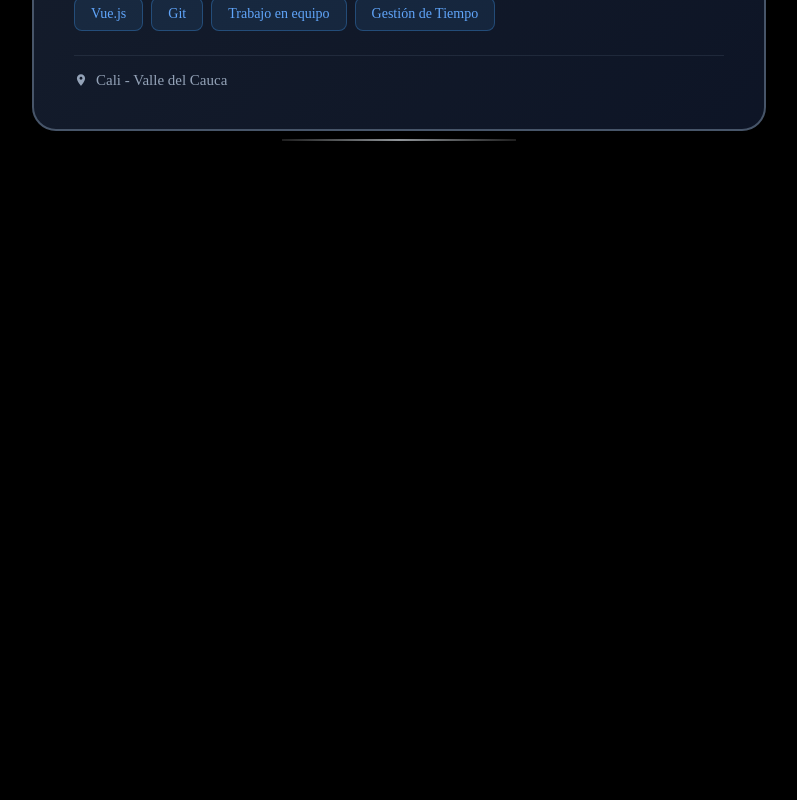
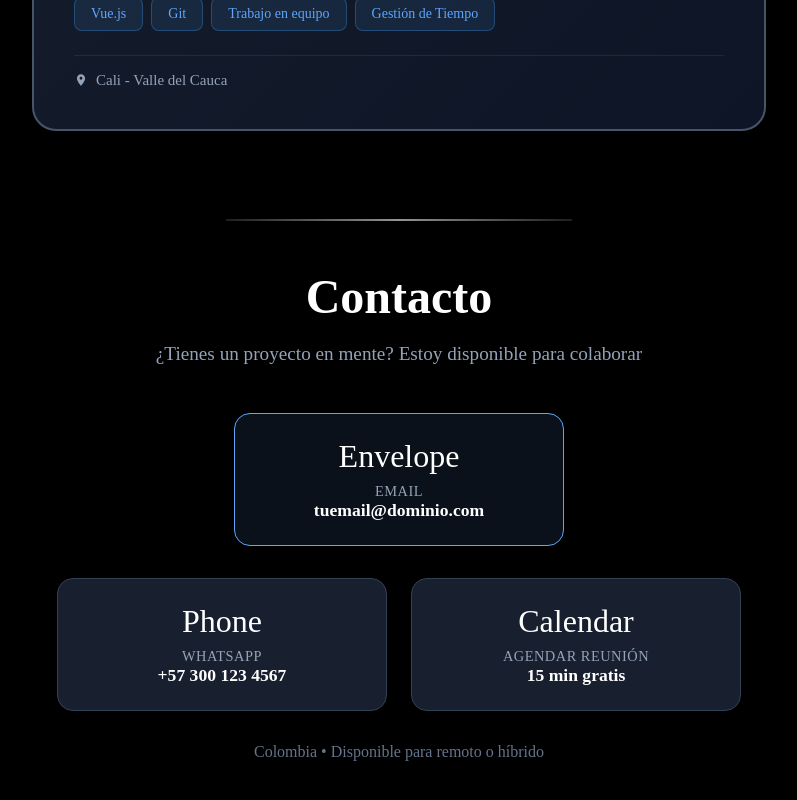
Before and after one commit to SergioAndresG/PORTAFOLIO-DEV, a Vue app in the folder portafolio/: page /#/ in a window 1280 px wide. Shown: the part 6019-6819 px from the top of the page, without its empty margins (241-1038 px from the left). Before the commit the page ends 6306 px from the top, so only its background shows below. Built offline with nearby package versions, Linux system fonts and the light colour scheme.

Commit message:
feat(ContactMe.vue): Sección cerca de completar

```diff
--- a/portafolio/src/components/ContactMe.vue
+++ b/portafolio/src/components/ContactMe.vue
@@ -48,7 +48,6 @@ onUnmounted(() => {
 
 <template>
 <section class="contact-section">
-
     <!--Linea divisora-->
     <div class="linea-container">
         <hr class="linea-scroll" :style="{ width:lineWidth + 'px'  }">
@@ -57,8 +56,36 @@ onUnmounted(() => {
     <div class="header" :class="{ 'visible': achievementVisible }">
         <h2 class="title">Contacto</h2>
         <p class="subtitle">
-                 ¡Contactame para trabajar juntos!
+            ¿Tienes un proyecto en mente? Estoy disponible para colaborar
         </p>
+    </div>
+
+  <!-- FILA 1: EMAIL (PRINCIPAL) -->
+  <div class="contact-grid">
+    <a href="mailto:tuemail@dominio.com" class="contact-card primary">
+      <div class="icon">Envelope</div>
+      <div class="label">Email</div>
+      <div class="value">tuemail@dominio.com</div>
+    </a>
+  </div>
+
+  <!-- FILA 2: WHATSAPP + CALENDLY (OPCIONAL) -->
+  <div class="contact-grid secondary">
+    <a href="https://wa.me/573001234567" target="_blank" class="contact-card">
+      <div class="icon">Phone</div>
+      <div class="label">WhatsApp</div>
+      <div class="value">+57 300 123 4567</div>
+    </a>
+    <a href="https://calendly.com/tu-perfil" target="_blank" class="contact-card">
+      <div class="icon">Calendar</div>
+      <div class="label">Agendar reunión</div>
+      <div class="value">15 min gratis</div>
+    </a>
+  </div>
+
+  <!-- FILA 3: UBICACIÓN + DISPONIBILIDAD -->
+  <div class="footer-note">
+    <p>Colombia • Disponible para remoto o híbrido</p>
   </div>
 </section>
 </template>
@@ -80,26 +107,74 @@ onUnmounted(() => {
     transition: width 0.5s cubic-bezier(0.4, 0, 0.2, 1);
     max-width: 880px;
 }
-.header {
+.contact-section {
+  padding: 5rem 2rem;
   text-align: center;
-  margin-bottom: -2.8rem;
-  opacity: 0;
-  transform: translateY(-40px);
-  transition: all 0.7s ease;
+}
 
-}
-.header.visible {
-  opacity: 1;
-  transform: translateY(0);
-}
-.title {
+.contact-section h2 {
   font-size: 3rem;
-  font-weight: 700;
   color: white;
   margin-bottom: 0.5rem;
 }
+
 .subtitle {
-  font-size: 1.25rem;
-  color: #cbd5e1;
+  color: #94a3b8;
+  font-size: 1.2rem;
+  margin-bottom: 3rem;
+}
+
+.contact-grid {
+  display: flex;
+  justify-content: center;
+  gap: 1.5rem;
+  margin-bottom: 2rem;
+  flex-wrap: wrap;
+}
+
+.contact-card {
+  background: rgba(30, 41, 59, 0.8);
+  border: 1.5px solid #334155;
+  border-radius: 1rem;
+  padding: 1.5rem;
+  width: 280px;
+  text-decoration: none;
+  color: white;
+  transition: all 0.3s ease;
+  backdrop-filter: blur(8px);
+}
+
+.contact-card.primary {
+  border-color: #60a5fa;
+  background: rgba(96, 165, 250, 0.1);
+}
+
+.contact-card:hover {
+  transform: translateY(-8px);
+  box-shadow: 0 15px 30px rgba(96, 165, 250, 0.3);
+  border-color: #60a5fa;
+}
+
+.contact-card .icon {
+  font-size: 2rem;
+  margin-bottom: 0.5rem;
+}
+
+.contact-card .label {
+  font-size: 0.9rem;
+  color: #94a3b8;
+  text-transform: uppercase;
+  letter-spacing: 0.5px;
+}
+
+.contact-card .value {
+  font-size: 1.1rem;
+  font-weight: 600;
+  color: white;
+}
+
+.footer-note {
+  color: #64748b;
+  font-size: 1rem;
 }
 </style>
```
Lines whose indentation alone changed are shown as unchanged.
